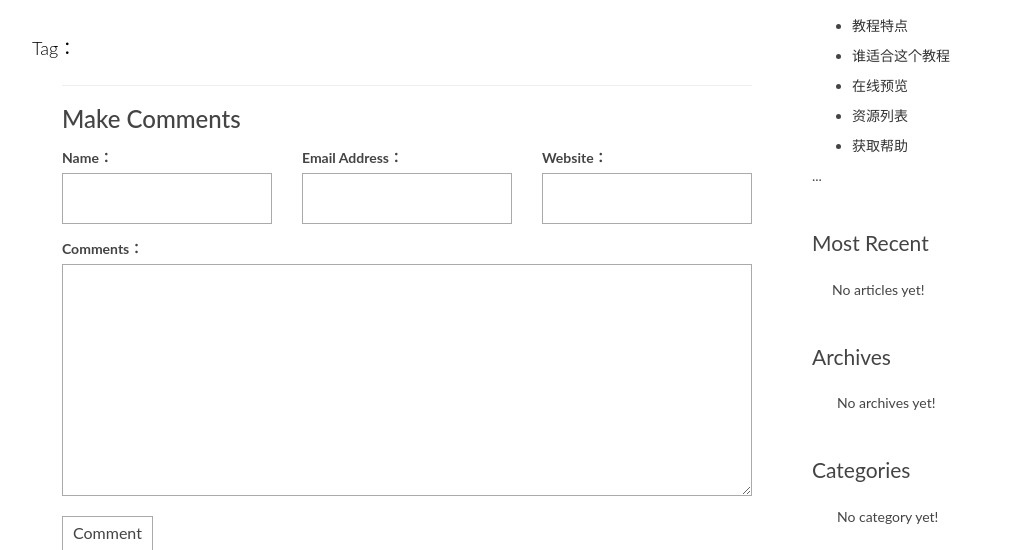
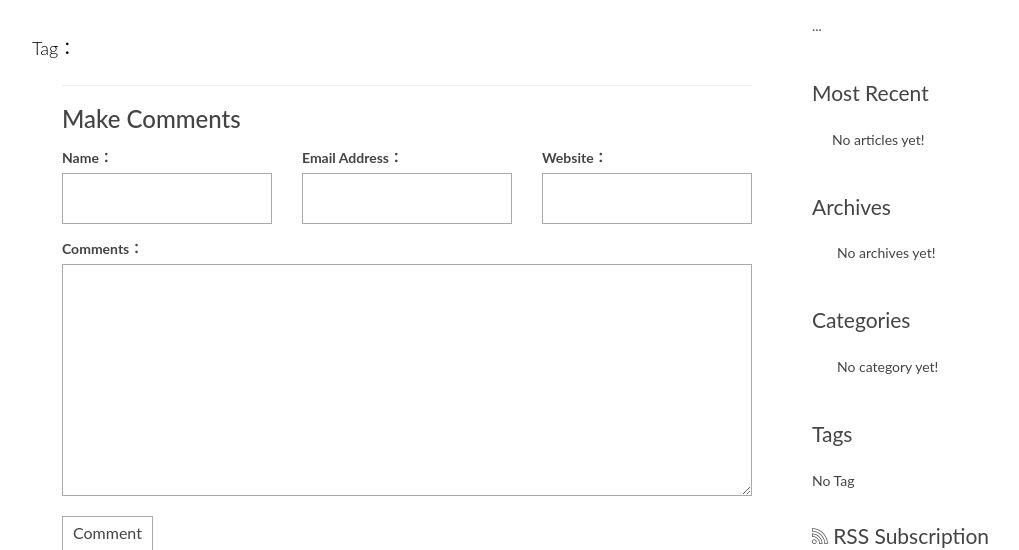
Before and after one commit to luoy2/django_blog, a Django app: template article/templates/detail.html in a window 1280 px wide. Shown: the part 208-758 px from the top of the page, without its empty margins (38-1057 px from the left). Run offline with Django 3.2, Linux system fonts and the light colour scheme; the template is opened without the code that fills it: values that come from a table or form of the project are taken from there, others are empty; some libraries are stand-ins or nearby versions.

Commit message:
add toc support

```diff
--- a/article/templates/detail.html
+++ b/article/templates/detail.html
@@ -79,23 +79,7 @@
 {% block toc %}
     <div class="widget widget-content">
         <h3 class="widget-title">文章目录</h3>
-        <ul>
-            <li>
-                <a href="#">教程特点</a>
-            </li>
-            <li>
-                <a href="#">谁适合这个教程</a>
-            </li>
-            <li>
-                <a href="#">在线预览</a>
-            </li>
-            <li>
-                <a href="#">资源列表</a>
-            </li>
-            <li>
-                <a href="#">获取帮助</a>
-            </li>
-        </ul>
+        {{ post.toc|safe }}
     </div>
 {% endblock toc %}
 
```
Also changed, not shown: article/views.py (+11 -1 lines).
